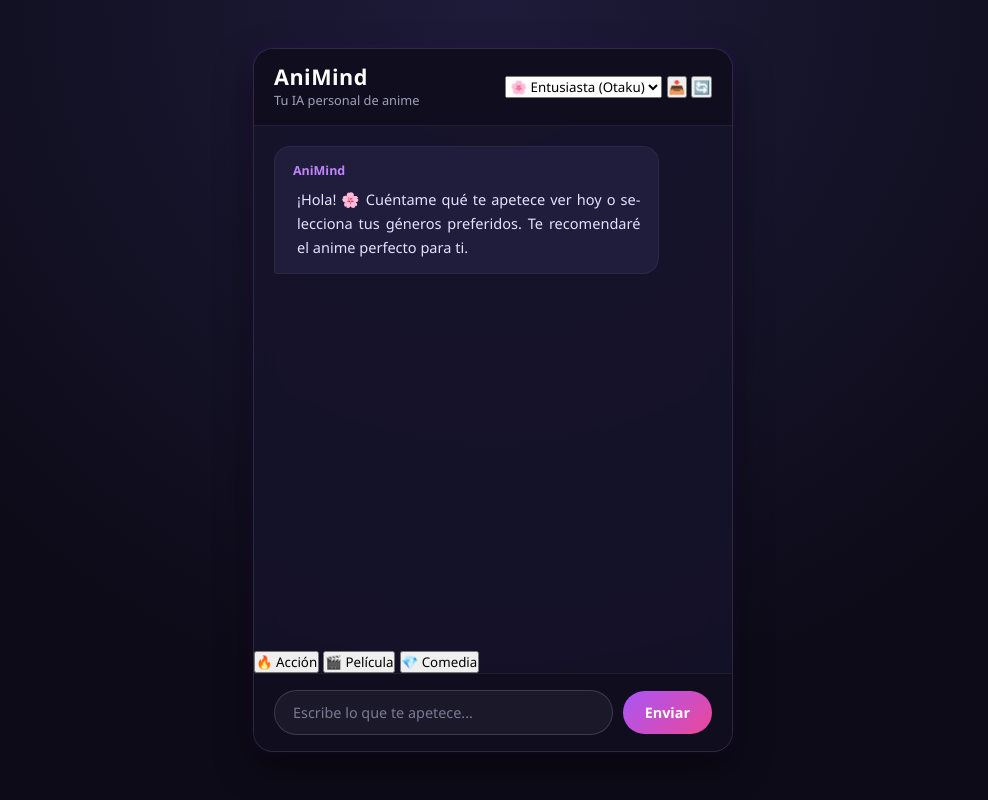
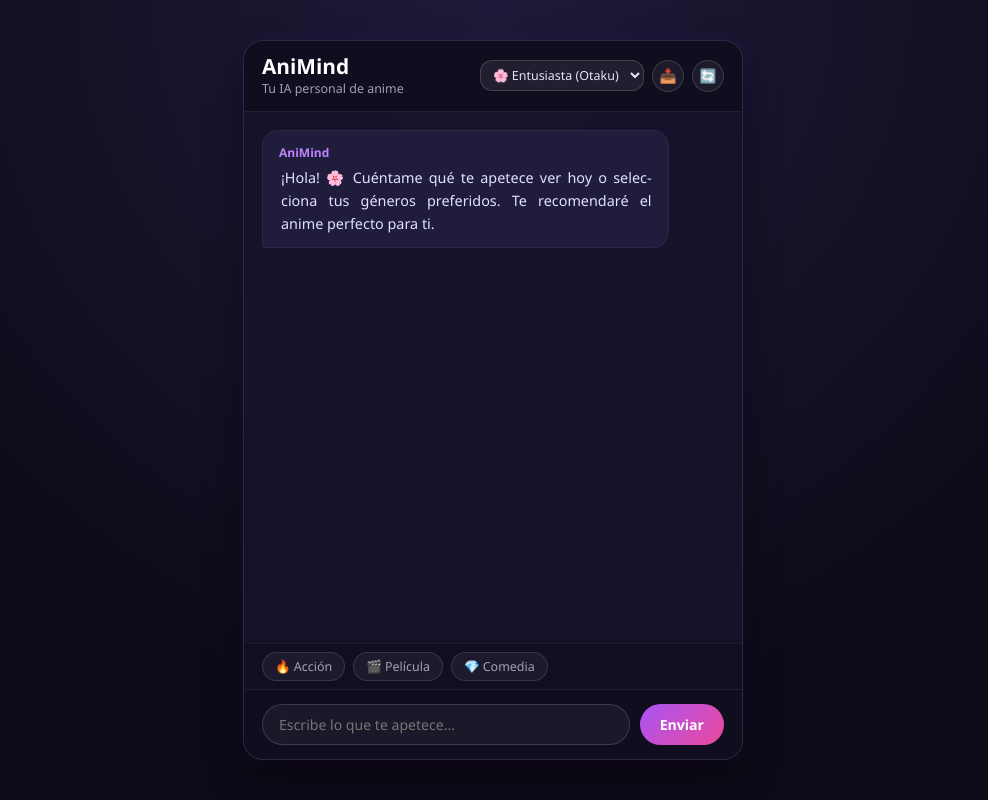
Before and after one commit to pathercab-cmyk/Animind, a Flask app: page / in a window 1280 px wide. Shown: the whole page, without its empty margins (147-1135 px from the left). Run offline with Flask 3, Linux system fonts and the light colour scheme.

Commit message:
Update style.css

```diff
--- a/static/style.css
+++ b/static/style.css
@@ -1,5 +1,5 @@
 /* ==========================================================================
-   1. CONFIGURACIÓN GENERAL Y RESET
+   1. CONFIGURACIÓN GENERAL
    ========================================================================== */
 * {
     box-sizing: border-box;
@@ -16,7 +16,7 @@ body {
     justify-content: center;
     align-items: center;
     min-height: 100vh;
-    padding: 20px;
+    padding: 15px;
 }
 
 /* ==========================================================================
@@ -24,10 +24,10 @@ body {
    ========================================================================== */
 .chat-container {
     width: 100%;
-    max-width: 480px;
-    height: 88vh;
-    max-height: 720px;
-    background-color: rgba(22, 19, 43, 0.85);
+    max-width: 500px;
+    height: 90vh;
+    max-height: 750px;
+    background-color: rgba(22, 19, 43, 0.88);
     backdrop-filter: blur(12px);
     border: 1px solid rgba(255, 255, 255, 0.1);
     border-radius: 20px;
@@ -38,80 +38,86 @@ body {
 }
 
 /* ==========================================================================
-   3. CABECERA (LOGO, TÍTULO Y ESTADO EN LÍNEA)
+   3. CABECERA Y ACCIONES
    ========================================================================== */
 .chat-header {
     display: flex;
     justify-content: space-between;
     align-items: center;
-    padding: 16px 20px;
-    background-color: rgba(15, 13, 29, 0.8);
+    padding: 14px 18px;
+    background-color: rgba(15, 13, 29, 0.85);
     border-bottom: 1px solid rgba(255, 255, 255, 0.08);
-}
-
-.header-left {
-    display: flex;
-    align-items: center;
-    gap: 12px;
-}
-
-.app-logo {
-    width: 38px;
-    height: 38px;
-    object-fit: contain;
-    border-radius: 8px;
 }
 
 .header-title h1 {
     margin: 0;
-    font-size: 1.35rem;
+    font-size: 1.3rem;
     font-weight: 700;
     color: #ffffff;
     line-height: 1.1;
-    letter-spacing: 0.5px;
 }
 
 .header-title p {
     margin: 2px 0 0 0;
-    font-size: 0.8rem;
+    font-size: 0.78rem;
     color: #a0a0b8;
 }
 
-.status-badge {
+.header-actions {
     display: flex;
     align-items: center;
-    gap: 6px;
-    background-color: rgba(16, 185, 129, 0.12);
-    color: #10b981;
-    border: 1px solid rgba(16, 185, 129, 0.25);
-    padding: 4px 12px;
-    border-radius: 20px;
-    font-size: 0.78rem;
-    font-weight: 500;
+    gap: 8px;
 }
 
-.status-dot {
-    width: 7px;
-    height: 7px;
-    background-color: #10b981;
+.personality-dropdown {
+    background-color: rgba(255, 255, 255, 0.08);
+    color: #e2e2fe;
+    border: 1px solid rgba(255, 255, 255, 0.15);
+    border-radius: 12px;
+    padding: 5px 8px;
+    font-size: 0.78rem;
+    outline: none;
+    cursor: pointer;
+}
+
+.personality-dropdown option {
+    background-color: #16132b;
+    color: #ffffff;
+}
+
+.icon-btn {
+    background: rgba(255, 255, 255, 0.06);
+    border: 1px solid rgba(255, 255, 255, 0.15);
+    color: #ffffff;
+    width: 32px;
+    height: 32px;
     border-radius: 50%;
-    box-shadow: 0 0 6px #10b981;
+    cursor: pointer;
+    font-size: 0.85rem;
+    display: flex;
+    align-items: center;
+    justify-content: center;
+    transition: all 0.2s ease;
+}
+
+.icon-btn:hover {
+    background-color: rgba(168, 85, 247, 0.25);
+    transform: scale(1.05);
 }
 
 /* ==========================================================================
-   4. ÁREA DE CHAT Y MENSAJES
+   4. ÁREA DE MENSAJES Y SANGRÍA / JUSTIFICADO
    ========================================================================== */
 .chat-box {
     flex: 1;
-    padding: 20px;
+    padding: 18px;
     overflow-y: auto;
     display: flex;
     flex-direction: column;
-    gap: 16px;
+    gap: 15px;
     scroll-behavior: smooth;
 }
 
-/* Scrollbar personalizado */
 .chat-box::-webkit-scrollbar {
     width: 6px;
 }
@@ -121,23 +127,15 @@ body {
     border-radius: 10px;
 }
 
-/* Burbujas de Mensaje */
 .message {
     max-width: 88%;
-    padding: 14px 18px;
+    padding: 12px 16px;
     border-radius: 16px;
-    font-size: 0.92rem;
+    font-size: 0.9rem;
     line-height: 1.6;
     word-wrap: break-word;
-    animation: fadeIn 0.3s ease-in-out;
 }
 
-@keyframes fadeIn {
-    from { opacity: 0; transform: translateY(8px); }
-    to { opacity: 1; transform: translateY(0); }
-}
-
-/* Mensaje de la IA (AniMind) */
 .message.bot {
     align-self: flex-start;
     background-color: rgba(35, 31, 64, 0.9);
@@ -146,94 +144,101 @@ body {
     border-bottom-left-radius: 4px;
 }
 
-/* Mensaje del Usuario */
 .message.user {
     align-self: flex-end;
     background: linear-gradient(135deg, #a855f7, #ec4899);
     color: #ffffff;
     border-bottom-right-radius: 4px;
-    box-shadow: 0 4px 12px rgba(236, 72, 153, 0.25);
 }
 
 .sender-name {
-    font-size: 0.78rem;
+    font-size: 0.75rem;
     font-weight: 700;
     color: #c084fc;
-    margin-bottom: 6px;
+    margin-bottom: 4px;
     display: block;
 }
 
-/* ==========================================================================
-   5. SANGRÍA Y FORMATO DE TEXTO (RESPUESTAS LIMPIAS)
-   ========================================================================== */
 .message-content {
-    white-space: pre-wrap; /* Mantiene saltos de línea y espacios de sangría */
-    font-size: 0.91rem;
-    color: #e2e2fe;
-    line-height: 1.65;
-    padding-left: 4px;
-    text-align: justify;   /* <-- Alinea el texto de forma justificada */
-    hyphens: auto;         /* Separa palabras correctamente al final de línea */
-}
-
-/* Formato visual para las separaciones entre recomendaciones */
-.message-content hr {
-    border: none;
-    border-top: 1px solid rgba(255, 255, 255, 0.1);
-    margin: 12px 0;
+    white-space: pre-wrap;
+    text-align: justify;
+    hyphens: auto;
+    padding-left: 2px;
 }
 
 /* ==========================================================================
-   6. BARRA DE ENTRADA Y BOTÓN ENVIAR
+   5. SUGERENCIAS RÁPIDAS
+   ========================================================================== */
+.quick-suggestions {
+    display: flex;
+    gap: 8px;
+    padding: 8px 18px;
+    overflow-x: auto;
+    background-color: rgba(15, 13, 29, 0.5);
+    border-top: 1px solid rgba(255, 255, 255, 0.05);
+}
+
+.quick-suggestions::-webkit-scrollbar {
+    display: none;
+}
+
+.quick-suggestions button {
+    background: rgba(255, 255, 255, 0.05);
+    border: 1px solid rgba(255, 255, 255, 0.12);
+    color: #a0a0b8;
+    padding: 5px 12px;
+    border-radius: 15px;
+    font-size: 0.78rem;
+    white-space: nowrap;
+    cursor: pointer;
+    transition: all 0.2s ease;
+}
+
+.quick-suggestions button:hover {
+    background-color: rgba(168, 85, 247, 0.2);
+    color: #ffffff;
+    border-color: #a855f7;
+}
+
+/* ==========================================================================
+   6. ENTRADA DE TEXTO
    ========================================================================== */
 .chat-input-container {
-    padding: 16px 20px;
+    padding: 14px 18px;
     background-color: rgba(15, 13, 29, 0.9);
     border-top: 1px solid rgba(255, 255, 255, 0.08);
     display: flex;
     gap: 10px;
-    align-items: center;
 }
 
 .chat-input-container input {
     flex: 1;
-    padding: 12px 18px;
+    padding: 10px 16px;
     background-color: rgba(255, 255, 255, 0.05);
     border: 1px solid rgba(255, 255, 255, 0.15);
     border-radius: 25px;
     color: #ffffff;
-    font-size: 0.9rem;
+    font-size: 0.88rem;
     outline: none;
-    transition: all 0.2s ease;
-}
-
-.chat-input-container input::placeholder {
-    color: #7a7a95;
 }
 
 .chat-input-container input:focus {
     border-color: #a855f7;
-    background-color: rgba(255, 255, 255, 0.08);
-    box-shadow: 0 0 10px rgba(168, 85, 247, 0.2);
+    box-shadow: 0 0 8px rgba(168, 85, 247, 0.2);
 }
 
 .chat-input-container button {
-    padding: 12px 22px;
+    padding: 10px 20px;
     background: linear-gradient(135deg, #a855f7, #ec4899);
     border: none;
     border-radius: 25px;
     color: #ffffff;
     font-weight: 600;
-    font-size: 0.9rem;
+    font-size: 0.88rem;
     cursor: pointer;
-    transition: transform 0.2s ease, box-shadow 0.2s ease;
 }
 
-.chat-input-container button:hover {
-    transform: translateY(-1px);
-    box-shadow: 0 4px 12px rgba(236, 72, 153, 0.4);
+.chat-input-container button:disabled {
+    opacity: 0.5;
+    cursor: not-allowed;
 }
-
-.chat-input-container button:active {
-    transform: translateY(0);
-}
```
